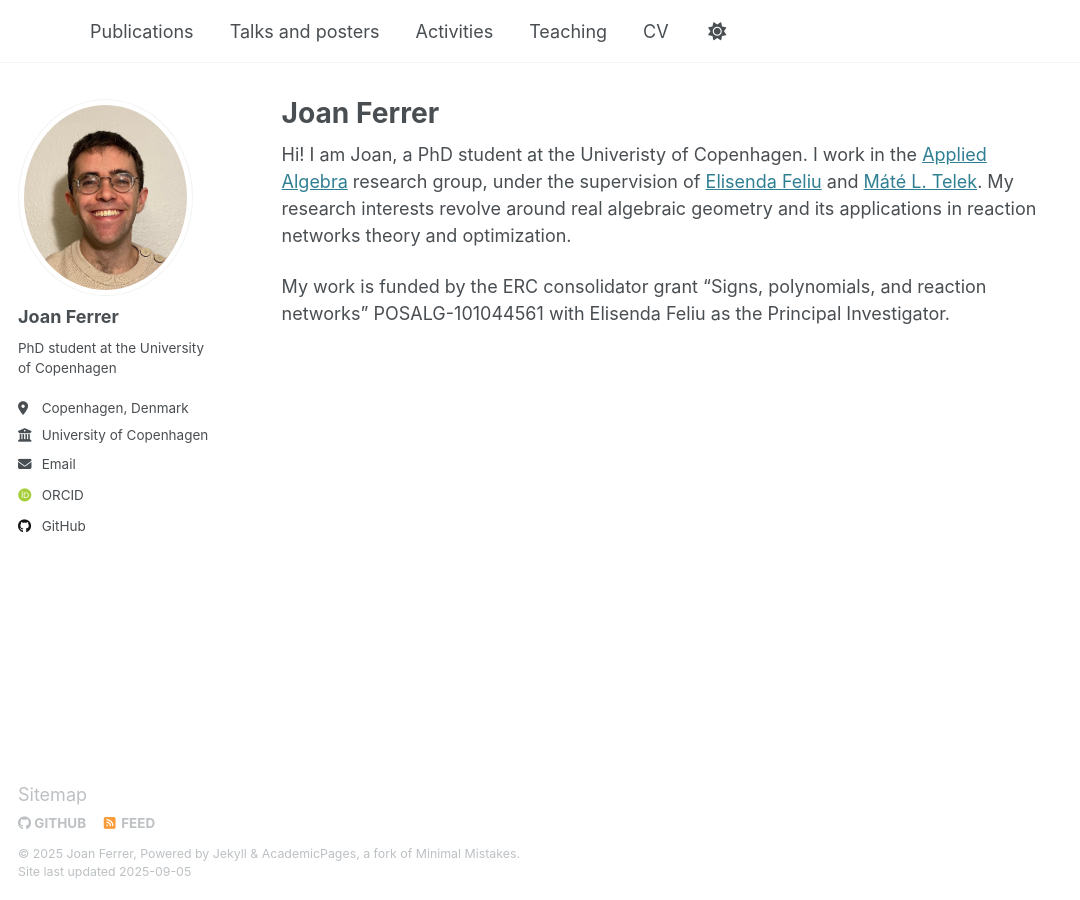
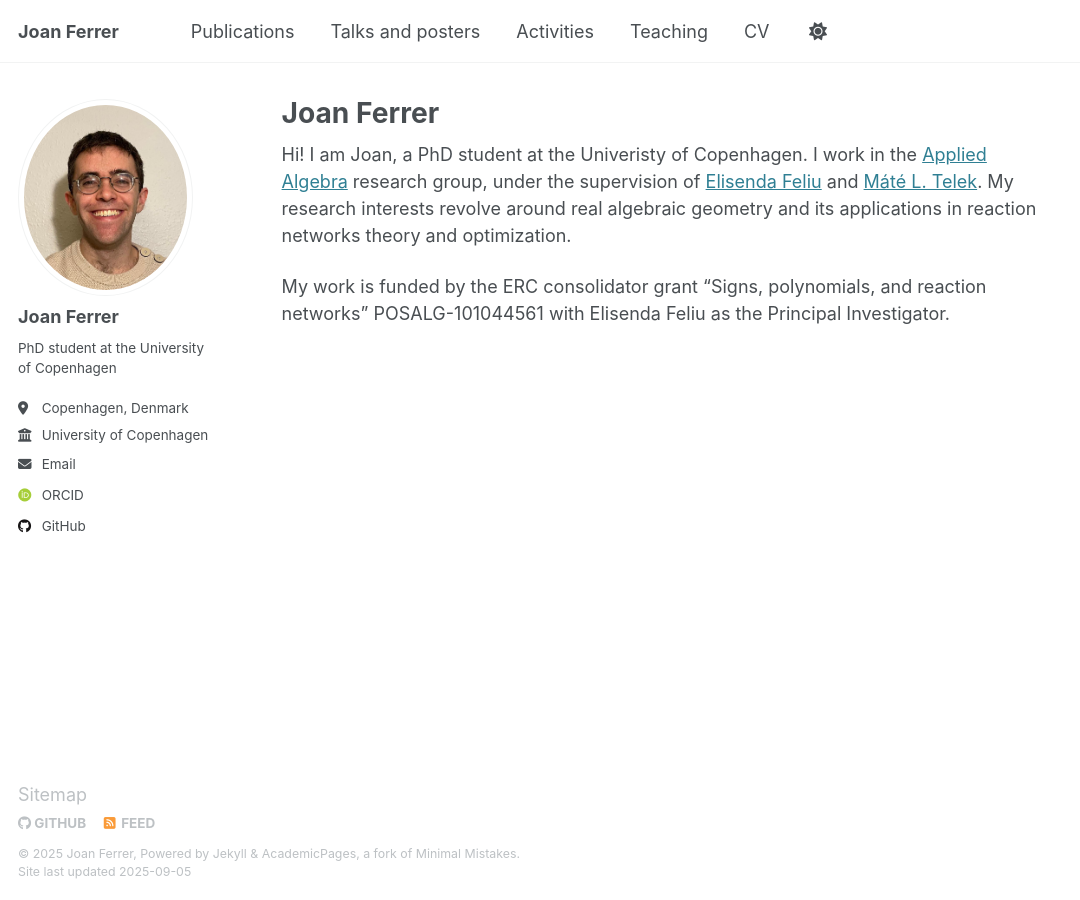
Before and after one commit to joan-ferrer/joan-ferrer.github.io, a Jekyll site: the page built from _pages/about.md, in a window 1280 px wide. Shown: the whole page, without its empty margins (0-1080 px from the left). Built offline with Jekyll 4.4.1, drawn with Linux system fonts in a browser that asks for light colours; some web fonts are replaced.

Commit message:
Update _config.yml

```diff
--- a/_config.yml
+++ b/_config.yml
@@ -9,9 +9,9 @@
 # Basic Site Settings
 locale                   : #"en-US"
 site_theme               : "default"
-title                    : ""
+title                    : "Joan Ferrer"
 title_separator          : ""
-name                     : &name "Joan Ferrer"
+name                     : &name ""
 description              : &description "I am a PhD student at the University of Copenhagen. I work in the Algebra and Geometry section under the supervision of Elisend Feliu and Máté L. Telek"
 url                      : https://joan-ferrer.github.io # the base hostname & protocol for your site e.g. "https://[your GitHub username].github.io"
 baseurl                  : "" # the subpath of your site, e.g. "/blog"
```
